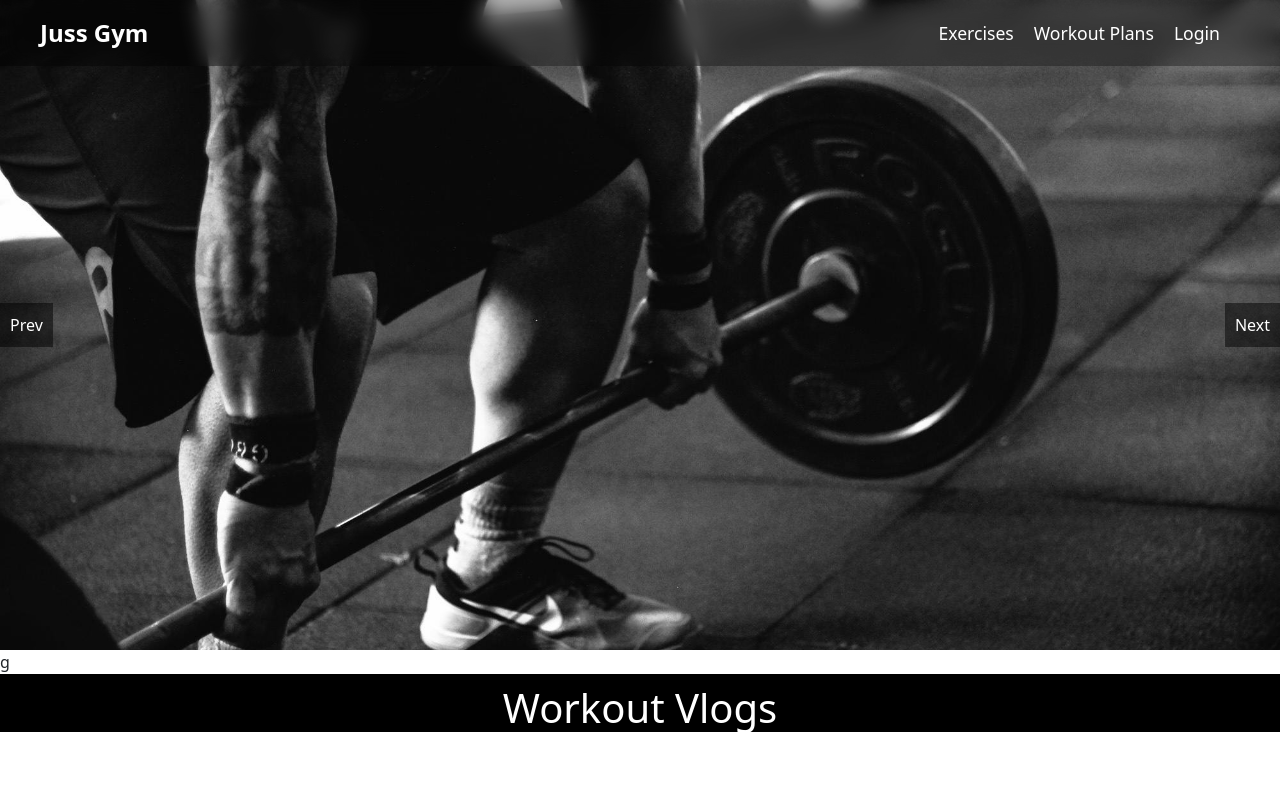
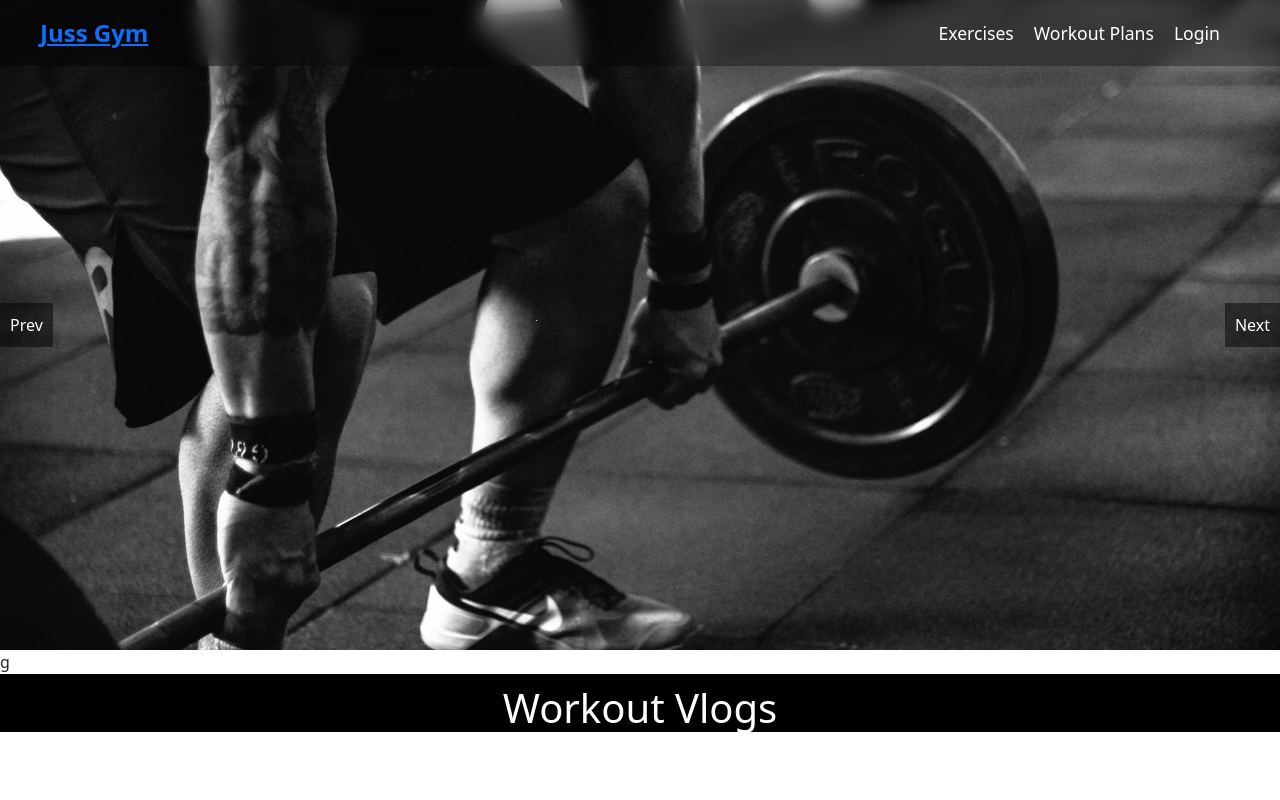
Before and after one commit to JussGabz/GymApp-2.0, a React (Create React App) app in the folder gym-app-front-end/: page / in a window 1280 px wide. Shown: the top 800 px of the page. Built offline with nearby package versions, Linux system fonts and the light colour scheme.

Commit message:
add hyperlink to logo

```diff
--- a/gym-app-front-end/src/Menu.js
+++ b/gym-app-front-end/src/Menu.js
@@ -5,7 +5,7 @@ import './css/Menu.css'
 const Menu = () => {
   return (
     <nav className="menu">
-      <div className="logo">Juss Gym</div>
+      <div className="logo"><a href='/'>Juss Gym</a></div>
       <ul className="menu-links">
         <li className="menu-item"><a href="/exercises">Exercises</a></li>
         <li className="menu-item"><a href="/workouts">Workout Plans</a></li>
```
